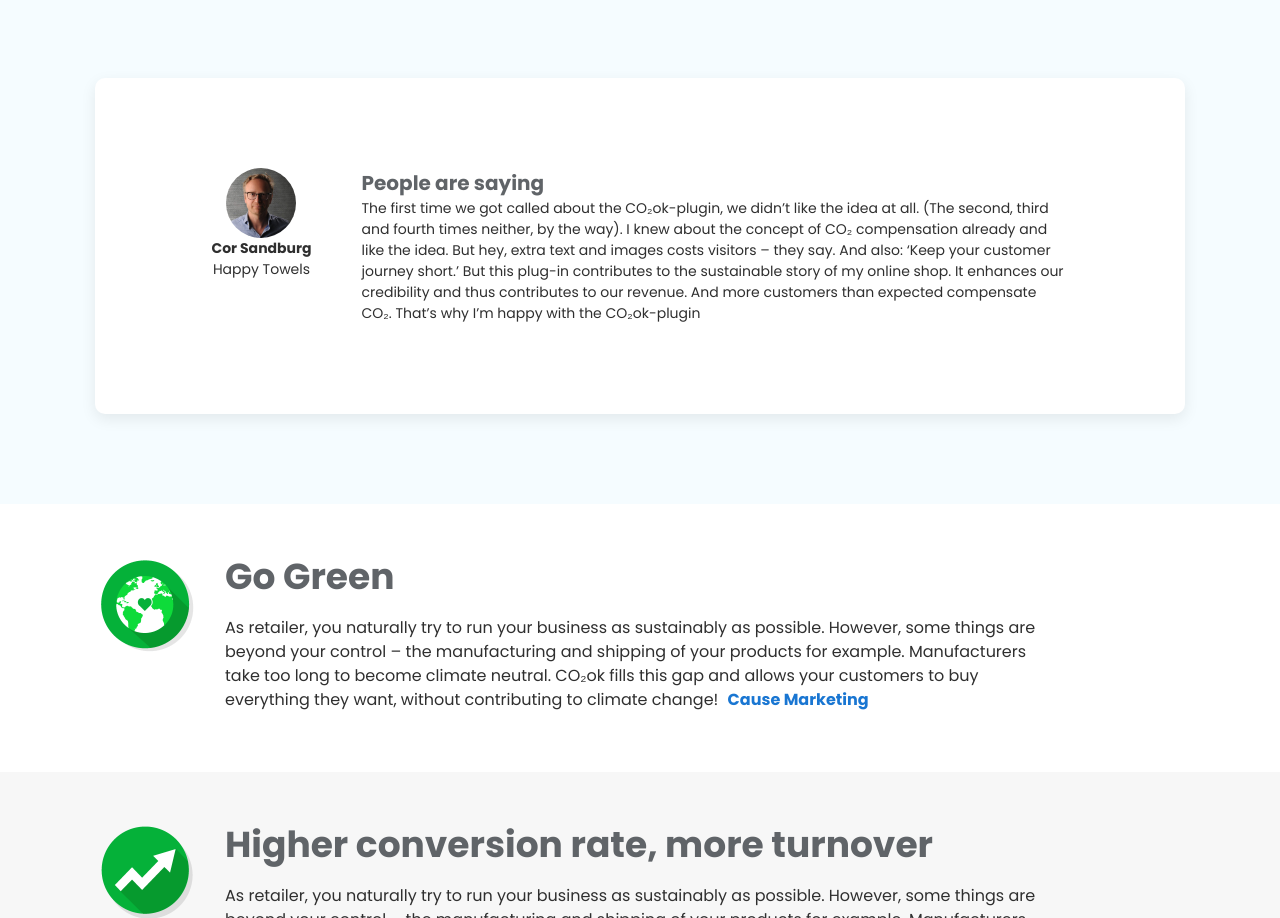
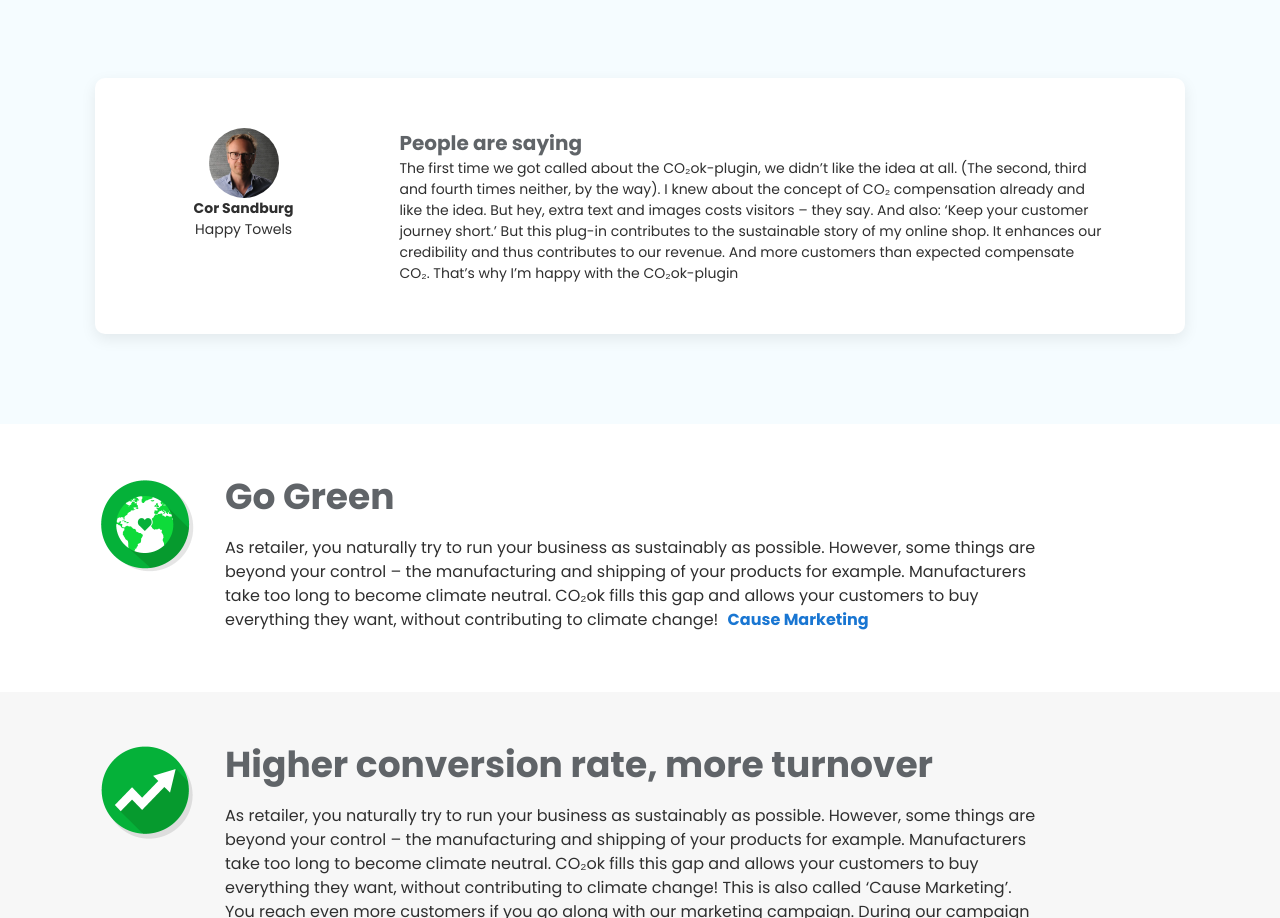
Before and after one commit to Mil0dV/co2ok-dojo-2.0, a Vue app in the folder frontend/: page /webshops/retailers in a window 1280 px wide. Shown: the part 840-1758 px from the top of the page. Built offline with nearby package versions, Linux system fonts and the light colour scheme; what v-animate-css, vue-lodash, vue-moment would draw is missing.

Commit message:
Improvement: Testimonial spacing

```diff
--- a/frontend/src/views/webshops/Retailers.vue
+++ b/frontend/src/views/webshops/Retailers.vue
@@ -44,7 +44,7 @@
                 </div>
                                 <!-- <div class="uk-child-width-1-3@m uk-grid-small uk-grid-match" uk-grid> -->
                 <div class="uk-card shop__card uk-card-default uk-card-body" style="top: 70px; margin-bottom: 40px; border-radius: 10px;">
-                    <div class=" uk-container-width testimonial-container">
+                    <div class=" uk-container-width testimonial-container" style="padding: 10px !important;">
                         <div class="img-text">
                             <img alt="retailer icon 3" src="../../assets/images/home2/profile-foto.jpg">
                             <p><strong>Cor Sandburg</strong><br>Happy Towels</p>
@@ -291,7 +291,7 @@
         flex-direction: column;
         justify-content:center;
         align-items: center;
-        margin-right: 25px;
+        margin-right: 8%;
     }
 
     @media (max-width: 1180px) {
```
